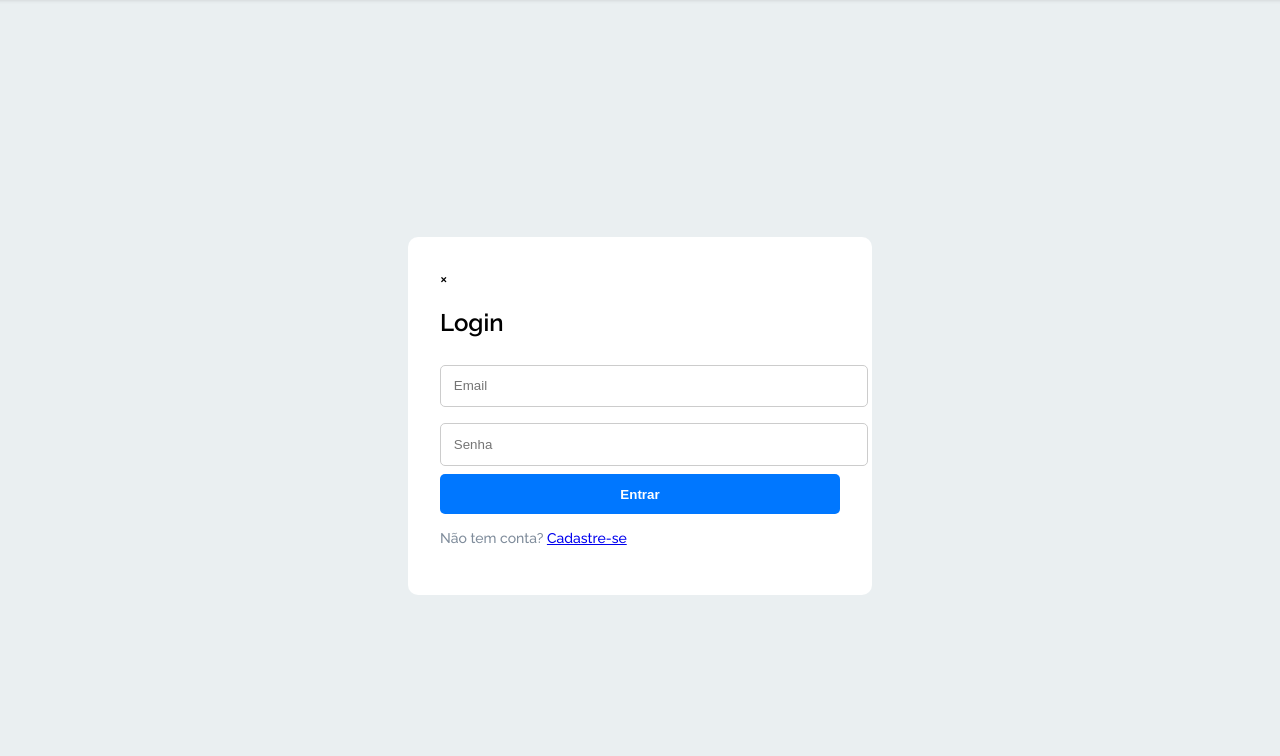
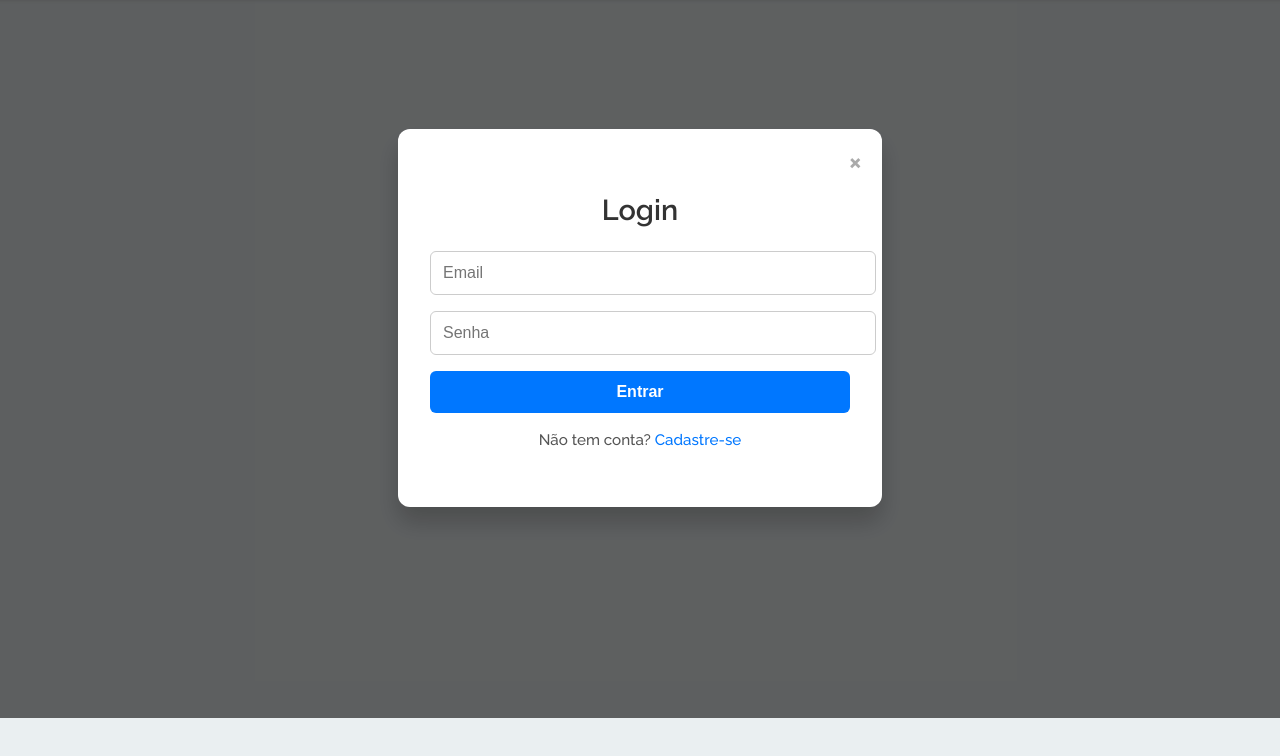
Before and after one commit to Boudenzin/TravelCard, a plain HTML site: page front-end/index.html in a window 1280 px wide. Both pictures are taken after a click on the button "Login". Shown: the part 82-838 px from the top of the page. Drawn offline with Linux system fonts and the light colour scheme; no server answers.

Commit message:
fix: Conserte posição de close

```diff
--- a/front-end/style.css
+++ b/front-end/style.css
@@ -277,36 +277,117 @@ button:active {
   transform: scale(1);
 }
 
-/* Estilização do formulário de login */
-.auth-modal-conteudo {
-    max-width: 400px;
-    width: 90%;
-    background: white;
-    padding: 2rem;
-    border-radius: 10px;
+/* Fundo do modal */
+.modal-auth {
+    position: fixed;
+    top: 0;
+    left: 0;
+    width: 100%;
+    height: 100%;
+    background: rgba(0, 0, 0, 0.6);
+    display: flex;
+    align-items: center;
+    justify-content: center;
+    z-index: 1002;
 }
 
+/* Container do conteúdo do modal */
+.auth-modal-conteudo {
+    background: #ffffff;
+    padding: 2.5rem 2rem;
+    border-radius: 12px;
+    width: 100%;
+    max-width: 420px;
+    box-shadow: 0 15px 25px rgba(0, 0, 0, 0.2);
+    position: relative;
+    animation: fadeInUp 0.3s ease-in-out;
+}
+
+/* Animação */
+@keyframes fadeInUp {
+    from {
+        opacity: 0;
+        transform: translateY(30px);
+    }
+    to {
+        opacity: 1;
+        transform: translateY(0);
+    }
+}
+
+/* Botão de fechar */
+.close-auth {
+    position: absolute;
+    top: 15px;
+    right: 20px;
+    font-size: 1.8rem;
+    font-weight: bold;
+    cursor: pointer;
+    color: #aaa;
+    transition: color 0.2s;
+}
+
+.close-auth:hover {
+    color: #000;
+}
+
+/* Título do formulário */
+.auth-modal-conteudo h2 {
+    text-align: center;
+    font-size: 1.8rem;
+    margin-bottom: 1.5rem;
+    color: #333;
+}
+
+/* Inputs */
 .auth-modal-conteudo input {
     width: 100%;
-    padding: 0.8rem;
-    margin: 0.5rem 0;
+    padding: 0.75rem;
+    margin-bottom: 1rem;
     border: 1px solid #ccc;
-    border-radius: 5px;
+    border-radius: 6px;
+    font-size: 1rem;
+    transition: border-color 0.3s;
 }
 
+.auth-modal-conteudo input:focus {
+    outline: none;
+    border-color: #0077ff;
+}
+
+/* Botões */
 .auth-modal-conteudo button {
     width: 100%;
-    padding: 0.8rem;
+    padding: 0.75rem;
     border: none;
-    border-radius: 5px;
+    border-radius: 6px;
     background-color: #0077ff;
     color: white;
-    font-weight: bold;
+    font-weight: 600;
+    font-size: 1rem;
     cursor: pointer;
     transition: background-color 0.3s, transform 0.2s;
 }
 
-.auth-modl-conteudo a {
+.auth-modal-conteudo button:hover {
+    background-color: #005fcc;
+    transform: translateY(-1px);
+}
+
+/* Parágrafos com link */
+.auth-modal-conteudo p {
+    text-align: center;
+    margin-top: 1rem;
+    font-size: 0.95rem;
+    color: #555;
+}
+
+.auth-modal-conteudo a {
     color: #0077ff;
-    cursor: pointer;
+    text-decoration: none;
+    font-weight: 500;
 }
+
+.auth-modal-conteudo a:hover {
+    text-decoration: underline;
+}
```
